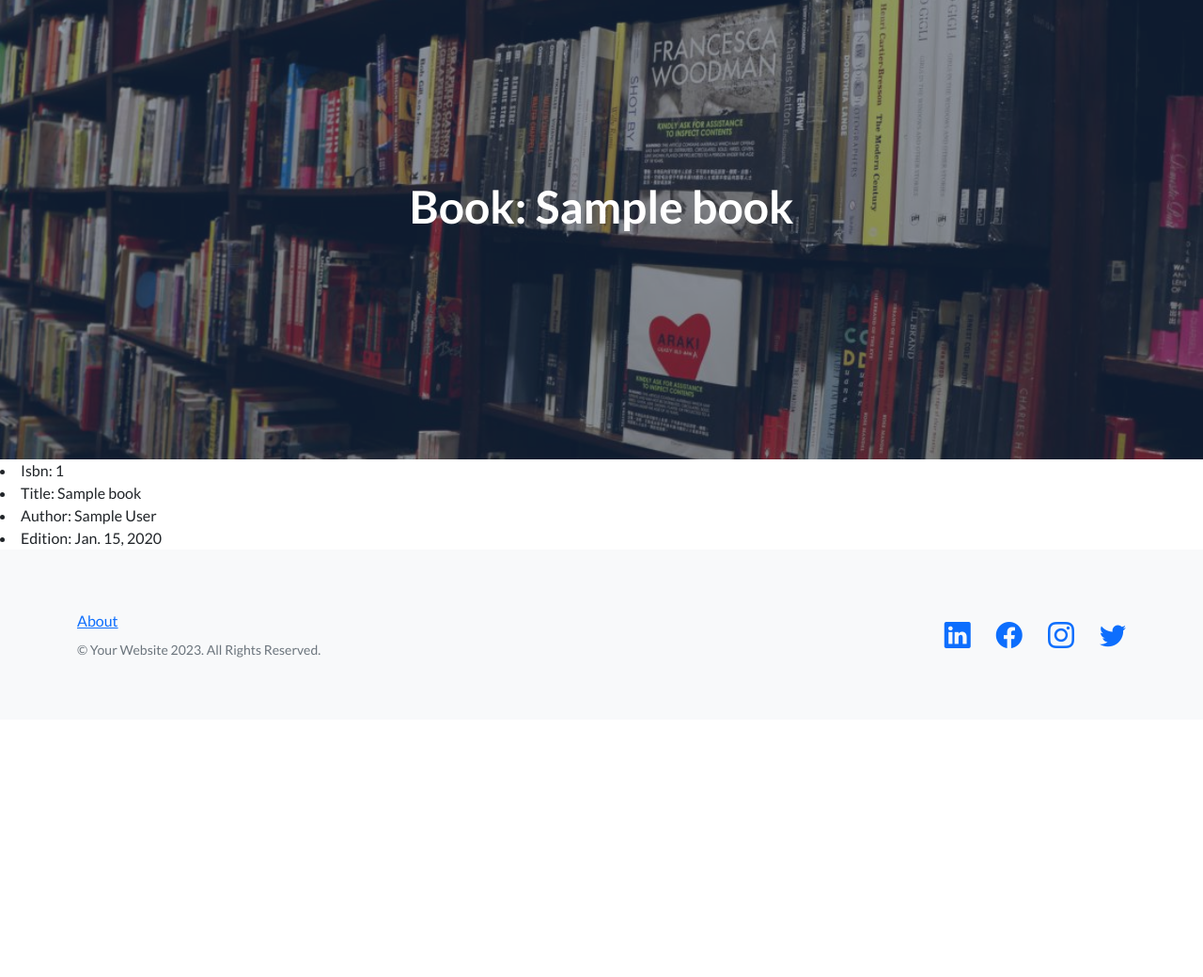
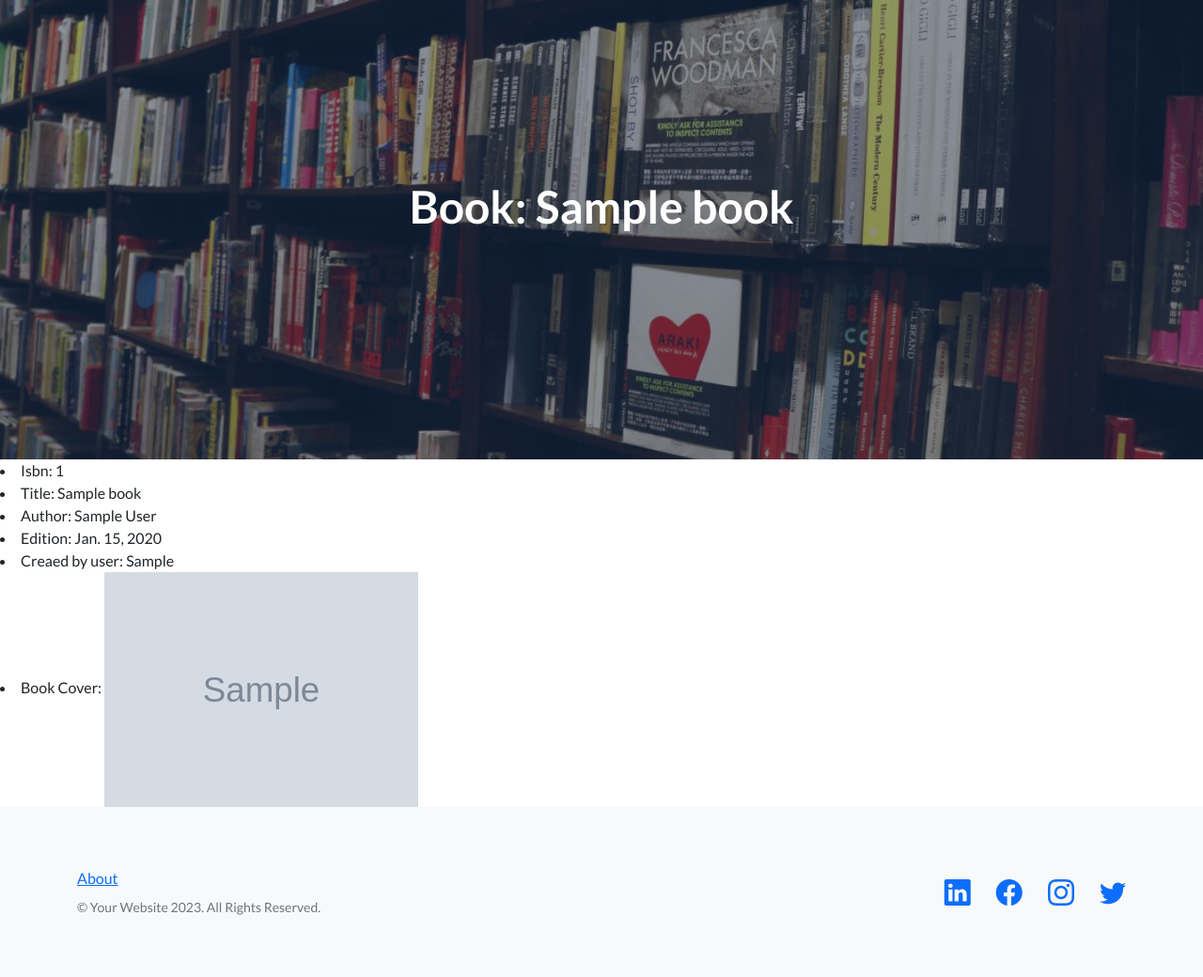
Before and after one commit to sarubigustavo/Library_EntFinal, a Django app: page /books/detail/1/ in a window 1280 px wide. Shown: the part 108-1148 px from the top of the page at 94% size. Before the commit the page ends 808 px from the top, so only its background shows below. Run offline with Django 4.2, Linux system fonts and the light colour scheme; tables that the repository leaves empty hold one stand-in row (values such as "Sample post"); grey boxes marked "Sample" are stand-in pictures; some libraries are stand-ins or nearby versions.

Commit message:
book cover added, created by en book and client added

```diff
--- a/initial/admin.py
+++ b/initial/admin.py
@@ -4,4 +4,5 @@ from initial.models import User, Book, Client
 # Register your models here.
 admin.site.register(User)
 admin.site.register(Book)
+#admin.site.register(BookExtra)
 admin.site.register(Client)
--- a/initial/forms.py
+++ b/initial/forms.py
@@ -5,8 +5,8 @@ class BaseBookForm(forms.Form):
     isbn = forms.IntegerField()
     title = forms.CharField(max_length=20)
     author = forms.CharField(max_length=20)
-    #edition = forms.DateField(required=False)
     edition = forms.DateField(required=False, widget=forms.DateInput(format='%d/%m/%Y', attrs={'class': 'datepicker', 'placeholder': 'DD/MM/YYYY'}), input_formats=('%d/%m/%Y', ))
+    bookcover = forms.ImageField(required=False)
 
 class CreateBookForm(BaseBookForm):
     ...
--- a/initial/models.py
+++ b/initial/models.py
@@ -6,19 +6,22 @@ class Book(models.Model):
     title = models.CharField(max_length=20)
     author = models.CharField(max_length=20)
     edition = models.DateField(null=True)
+    bookcover = models.ImageField(upload_to='bookcover_folder', null=True, blank=True)
     #descripcion = ..RichField
+    createdbyuser = models.CharField(max_length=20, null=True)
 
     def __str__(self):
-        return f"Title: {self.title} - Author: {self.author} - Isbn: {self.isbn} - Edition: {self.edition}"
+        return f"Title: {self.title} - Author: {self.author} - Isbn: {self.isbn} - Edition: {self.edition} - bookcover: {self.bookcover} - createdbyuser: {self.createdbyuser}"
 
 class Client(models.Model):
     dni = models.IntegerField()
     lastname = models.CharField(max_length=20)
     firstname = models.CharField(max_length=20, null=True)
     #observaciones = ..RichField
+    createdbyuser = models.CharField(max_length=20, null=True)
 
     def __str__(self):
-        return f"LastName: {self.lastname} - FirstName: {self.firstname} - Dni: {self.dni}"
+        return f"LastName: {self.lastname} - FirstName: {self.firstname} - Dni: {self.dni} - createdbyuser: {self.createdbyuser}"
 
 class User(models.Model):
     fullname = models.CharField(max_length=20)
--- a/initial/templates/initial/CBV/detail_book.html
+++ b/initial/templates/initial/CBV/detail_book.html
@@ -22,4 +22,10 @@ Book: {{book.title}}
 <li>Title: {{book.title}}</li>
 <li>Author: {{book.author}}</li>
 <li>Edition: {{book.edition}}</li>
+<li>Creaed by user: {{book.createdbyuser}}</li>
+{% if book.bookcover %}
+<li>Book Cover: <img src={{book.bookcover.url}} alt="" height='250px'></li>
+{% else %}
+<li>Book Cover: Not loaded</li>
+{% endif %}
 {% endblock content %}
--- a/initial/templates/initial/CBV/detail_client.html
+++ b/initial/templates/initial/CBV/detail_client.html
@@ -21,4 +21,5 @@ Client: {{client.lastname}}, {{client.firstname}}
 <li>Dni: {{client.dni}}</li>
 <li>Lastname: {{client.lastname}}</li>
 <li>Firstname: {{client.firstname}}</li>
+<li>Creaed by user: {{client.createdbyuser}}</li>
 {% endblock content %}
--- a/initial/templates/initial/create_book.html
+++ b/initial/templates/initial/create_book.html
@@ -21,7 +21,7 @@ Book Creation
 
 <p>{{msgLabel}}</p>
 
-<form action="" method="post">
+<form action="" method="post" enctype='multipart/form-data'>
     {% csrf_token %}
     <table>
     {{formBook}}
--- a/initial/templates/initial/list_book.html
+++ b/initial/templates/initial/list_book.html
@@ -24,7 +24,7 @@ Book List
 
 <!--<p>{{msgLabel}}</p>-->
 
-<form action="" method="get">
+<form action="" method="get" enctype='multipart/form-data'>
     {{formBook}}
     <button>Find</button>
 </form>
@@ -33,7 +33,8 @@ Book List
     {%for book in listBook %}
     {% comment "" %}<li>Title: {{book.title}} - Author: {{book.author}} - Isbn: {{book.isbn}} - Edition: {{book.edition}}</li>{% endcomment %}
     <li>
-        {{book}}
+        {% comment "Imprimo todo" %}{{book}}{% endcomment %}
+        {{book.title}} - {{book.author}} - Isbn: {{book.isbn}}
         <a href={% url 'initial:book_detail' book.id %}><button>Detail</button></a>
         <a href={% url 'initial:book_delete' book.id %}><button>Delete</button></a>
         <a href={% url 'initial:book_update' book.id %}><button>Update</button></a>
--- a/initial/templates/initial/list_client.html
+++ b/initial/templates/initial/list_client.html
@@ -33,7 +33,8 @@ Client List
     {%for client in listClient %}
     {% comment "" %}<li>LastName: {{client.lastname}} - FirstName: {{client.firstname}} - Dni: {{client.dni}}</li>{% endcomment %}
     <li>
-        {{client}}
+        {% comment "Imprimo todo" %}{{client}}{% endcomment %}
+        <li>LastName: {{client.lastname}} - FirstName: {{client.firstname}}
         <a href={% url 'initial:client_detail' client.id %}><button>Detail</button></a>
         <a href={% url 'initial:client_delete' client.id %}><button>Delete</button></a>
         <a href={% url 'initial:client_update' client.id %}><button>Update</button></a>
--- a/initial/templates/initial/update_book.html
+++ b/initial/templates/initial/update_book.html
@@ -18,7 +18,7 @@ Book Update
 {% endblock h1_header %}
 
 {% block content %}
-<form action="" method="post">
+<form action="" method="post" enctype='multipart/form-data'>
     {% csrf_token %}
     <table>
         {{formBook}} {% comment "si fuera CBV" %}form{% endcomment %}
--- a/initial/views.py
+++ b/initial/views.py
@@ -28,7 +28,7 @@ def createBook(request):
         formBook = CreateBookForm(request.POST)
         if formBook.is_valid():
             infoBook = formBook.cleaned_data
-            book = Book(isbn=infoBook['isbn'], title=infoBook['title'], author=infoBook['author'], edition=infoBook['edition'])
+            book = Book(isbn=infoBook['isbn'], title=infoBook['title'], author=infoBook['author'], edition=infoBook['edition'], createdbyuser=str(request.user))
             book.save()
             #msgLabel =  f'Book "{book.title}" has been created.'
             return redirect('initial:book_list')
@@ -37,7 +37,6 @@ def createBook(request):
 
     formBook = CreateBookForm()
     return render(request, 'initial/create_book.html', {'formBook': formBook})
-    #return render(request, 'initial/create_book.html', {'formBook': formBook, 'msgLabel': msgLabel})
 
 def listBook(request):
     formBook = FindBookForm(request.GET)
@@ -57,21 +56,23 @@ def deleteBook(request, book_id):
 @login_required
 def updateBook(request, book_id):
     book_to_update = Book.objects.get(id=book_id)
-
     if request.method == 'POST':
-        formBook = UpdateBookForm(request.POST)
+        formBook = UpdateBookForm(request.POST, request.FILES)
         if formBook.is_valid():
             infoBook = formBook.cleaned_data
             book_to_update.isbn = infoBook['isbn']
             book_to_update.title = infoBook['title']
             book_to_update.author=infoBook['author']
             book_to_update.edition=infoBook['edition']
+            book_to_update.createdbyuser=str(request.user)
+            #BookCover
+            if infoBook['bookcover']:
+                book_to_update.bookcover=infoBook['bookcover']
             book_to_update.save()
             return redirect('initial:book_list')
         else:
             return render(request, 'initial/update_book.html', {'formBook': formBook})
-
-    formBook = UpdateBookForm(initial={'isbn':book_to_update.isbn, 'title':book_to_update.title, 'author':book_to_update.author, 'edition':book_to_update.edition})
+    formBook = UpdateBookForm(initial={'isbn':book_to_update.isbn, 'title':book_to_update.title, 'author':book_to_update.author, 'edition':book_to_update.edition, 'bookcover':book_to_update.bookcover})
     return render(request, 'initial/update_book.html', {'formBook': formBook})
 
 class DetailBook(DetailView):
@@ -89,7 +90,7 @@ def createClient(request):
         formClient = CreateClientForm(request.POST)
         if formClient.is_valid():
             infoClient = formClient.cleaned_data
-            client = Client(dni=infoClient['dni'], lastname=infoClient['lastname'], firstname=infoClient['firstname'])
+            client = Client(dni=infoClient['dni'], lastname=infoClient['lastname'], firstname=infoClient['firstname'], createdbyuser=str(request.user))
             client.save()
             #msgLabel =  f'Book "{book.title}" has been created.'
             return redirect('initial:client_list')
--- a/user/views.py
+++ b/user/views.py
@@ -48,14 +48,11 @@ def signupUser(request):
 @login_required
 def updateUser(request):
     userextra_data = request.user.userextra
-    #print("2-userextra_data.avatar->", userextra_data.avatar)
-    #print("2-userextra_data.user->", userextra_data.user)
     if request.method == 'POST':
         formUser = UpdateUserForm(request.POST, request.FILES,  instance=request.user)
         if formUser.is_valid():
             #avatar
             fieldAvatar = formUser.cleaned_data.get('avatar')
-            #print("1-fieldAvatar->", fieldAvatar)
             if fieldAvatar:
                 userextra_data.avatar = fieldAvatar
                 userextra_data.save()
@@ -63,7 +60,6 @@ def updateUser(request):
             return redirect('initial:initial')
     else:
         formUser = UpdateUserForm(initial={'avatar': userextra_data.avatar}, instance=request.user)
-        #formUser = UpdateUserForm(instance=request.user)
     return render(request, 'user/update_user.html', {'formUser':formUser})
 
 class PasswordUser(LoginRequiredMixin, PasswordChangeView):
```
Also changed, not shown: README.md, initial/migrations/0004_bookextra.py (added), initial/migrations/0005_alter_bookextra_book.py (added), initial/migrations/0006_alter_bookextra_book.py (added), initial/migrations/0007_book_bookcover_delete_bookextra.py (added), initial/migrations/0008_book_createdbyuser_client_createdbyuser.py (added).
